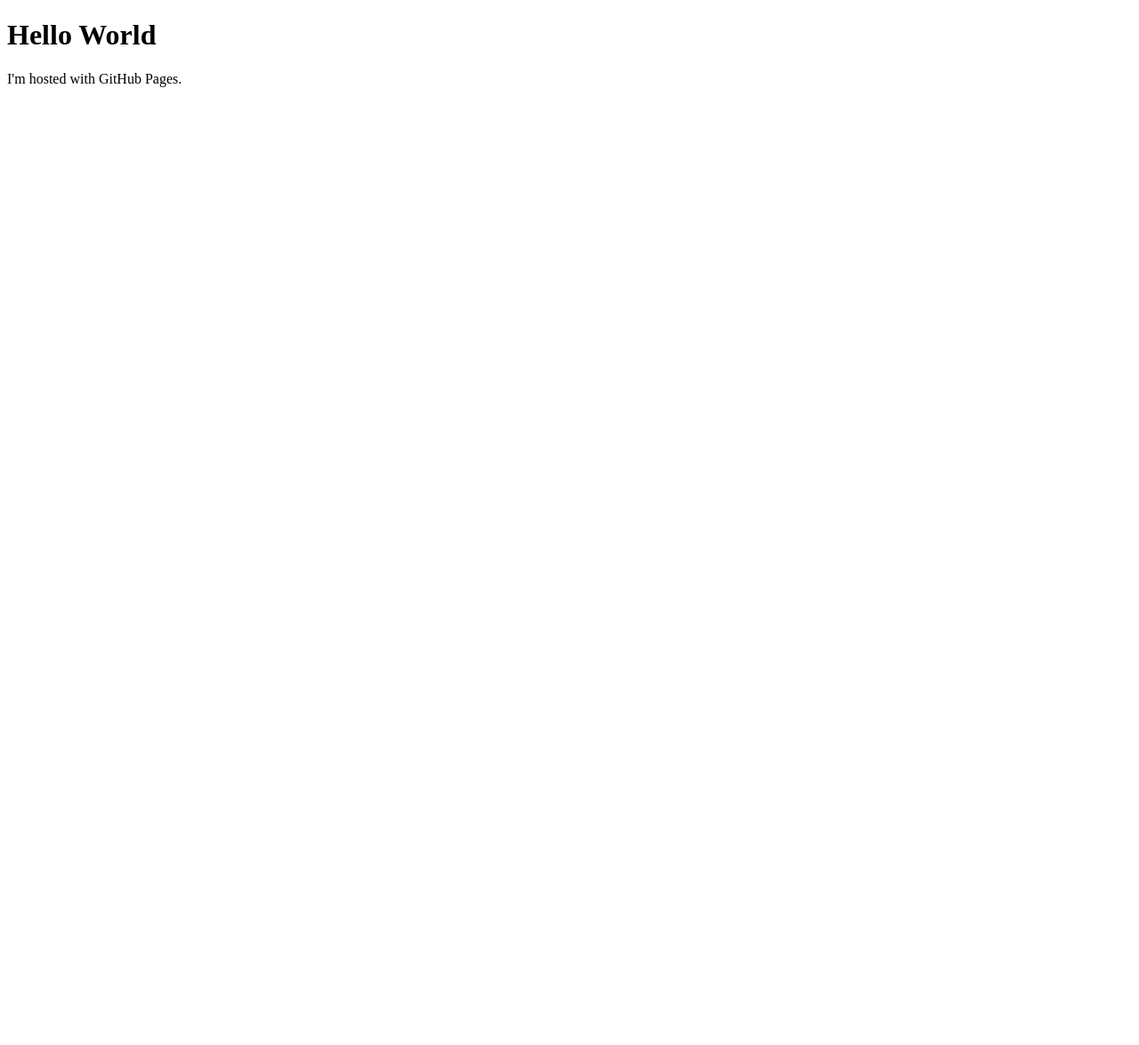
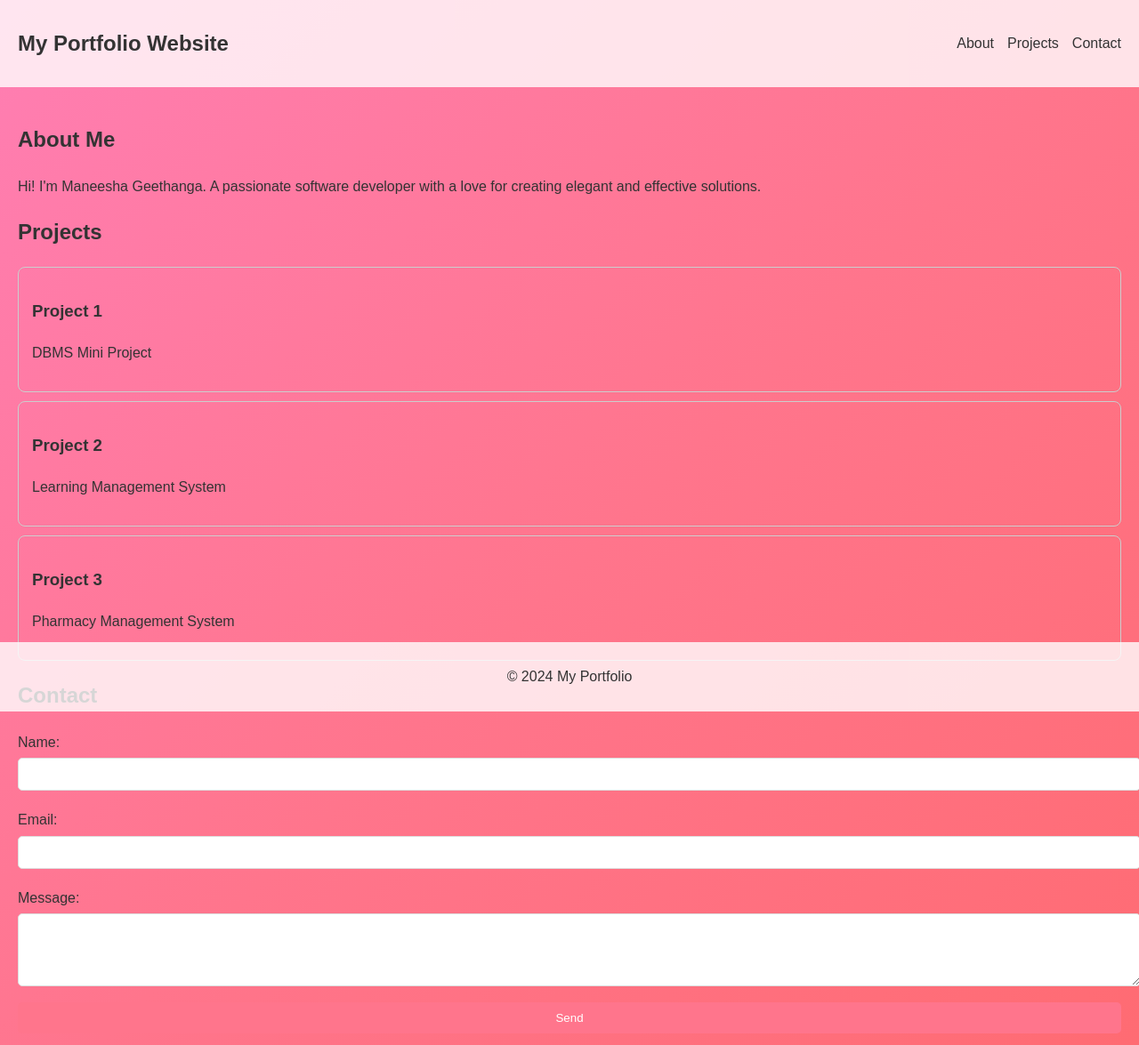
Before and after one commit to ManeeshaGee/ManeeshaGee.github.io, a plain HTML site: page index.html in a window 1280 px wide. Shown: the top 1175 px of the page at 89% size. Before the commit the page ends 800 px from the top, so only its background shows below. Drawn offline with Linux system fonts and the light colour scheme.

Commit message:
second commit

```diff
--- a/index.html
+++ b/index.html
@@ -1,7 +1,58 @@
 <!DOCTYPE html>
-<html>
+<html lang="en">
+<head>
+  <meta charset="UTF-8">
+  <meta name="viewport" content="width=device-width, initial-scale=1.0">
+  <title>Portfolio</title>
+  <link rel="stylesheet" href="styles.css">
+</head>
 <body>
-<h1>Hello World</h1>
-<p>I'm hosted with GitHub Pages.</p>
+  <header>
+    <nav>
+      <h1>My Portfolio Website</h1>
+      <ul>
+        <li><a href="#about">About</a></li>
+        <li><a href="#projects">Projects</a></li>
+        <li><a href="#contact">Contact</a></li>
+      </ul>
+    </nav>
+  </header>
+  <main>
+    <section id="about">
+      <h2>About Me</h2>
+      <p>Hi! I'm Maneesha Geethanga. A passionate software developer with a love for creating elegant and effective solutions.</p>
+    </section>
+    <section id="projects">
+      <h2>Projects</h2>
+      <div class="project">
+        <h3>Project 1</h3>
+        <p>DBMS Mini Project</p>
+      </div>
+      <div class="project">
+        <h3>Project 2</h3>
+        <p>Learning Management System</p>
+      </div>
+	  <div class="project">
+        <h3>Project 3</h3>
+        <p>Pharmacy Management System</p>
+      </div>
+    </section>
+    <section id="contact">
+      <h2>Contact</h2>
+      <form id="contactForm">
+        <label for="name">Name:</label>
+        <input type="text" id="name" name="name" required>
+        <label for="email">Email:</label>
+        <input type="email" id="email" name="email" required>
+        <label for="message">Message:</label>
+        <textarea id="message" name="message" rows="4" required></textarea>
+        <button type="submit">Send</button>
+      </form>
+    </section>
+  </main>
+  <footer>
+    <p>&copy; 2024 My Portfolio</p>
+  </footer>
+  <script src="script.js"></script>
 </body>
 </html>
--- /dev/null
+++ b/script.js
@@ -0,0 +1,5 @@
+// script.js
+document.getElementById('contactForm').addEventListener('submit', function(event) {
+  event.preventDefault();
+  alert('Thank you for your message!');
+});
--- /dev/null
+++ b/styles.css
@@ -0,0 +1,80 @@
+/* styles.css */
+body {
+  margin: 0;
+  font-family: Arial, sans-serif;
+  background: linear-gradient(135deg, #ff7eb3, #ff758c, #ff6a70);
+  color: #333;
+  line-height: 1.6;
+}
+
+header {
+  background: rgba(255, 255, 255, 0.8);
+  padding: 10px 20px;
+  position: sticky;
+  top: 0;
+  z-index: 1000;
+}
+
+nav {
+  display: flex;
+  justify-content: space-between;
+  align-items: center;
+}
+
+nav ul {
+  list-style: none;
+  display: flex;
+  gap: 15px;
+}
+
+nav a {
+  text-decoration: none;
+  color: #333;
+}
+
+main {
+  padding: 20px;
+}
+
+section {
+  margin: 20px 0;
+}
+
+.project {
+  border: 1px solid #ccc;
+  border-radius: 8px;
+  padding: 15px;
+  margin: 10px 0;
+}
+
+form label {
+  display: block;
+  margin: 10px 0 5px;
+}
+
+form input, form textarea, form button {
+  width: 100%;
+  padding: 10px;
+  margin-bottom: 10px;
+  border-radius: 5px;
+  border: 1px solid #ddd;
+}
+
+form button {
+  background: #ff758c;
+  color: #fff;
+  border: none;
+  cursor: pointer;
+}
+
+form button:hover {
+  background: #ff6a70;
+}
+
+footer {
+  text-align: center;
+  padding: 10px 0;
+  background: rgba(255, 255, 255, 0.8);
+  position: sticky;
+  bottom: 0;
+}
```
Also changed, not shown: 1 other file.
